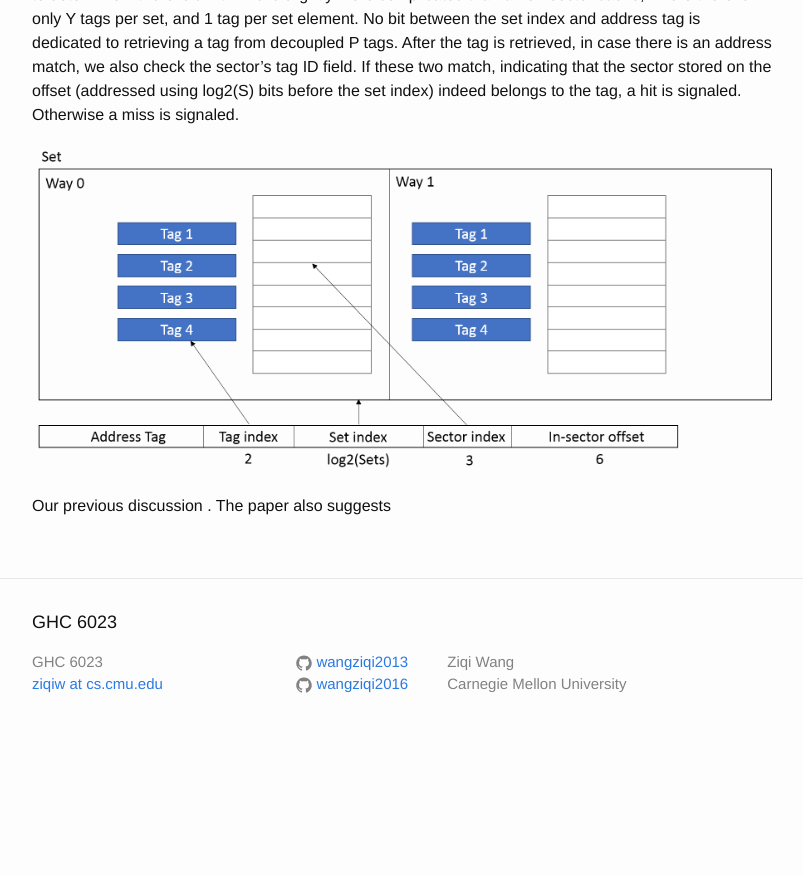
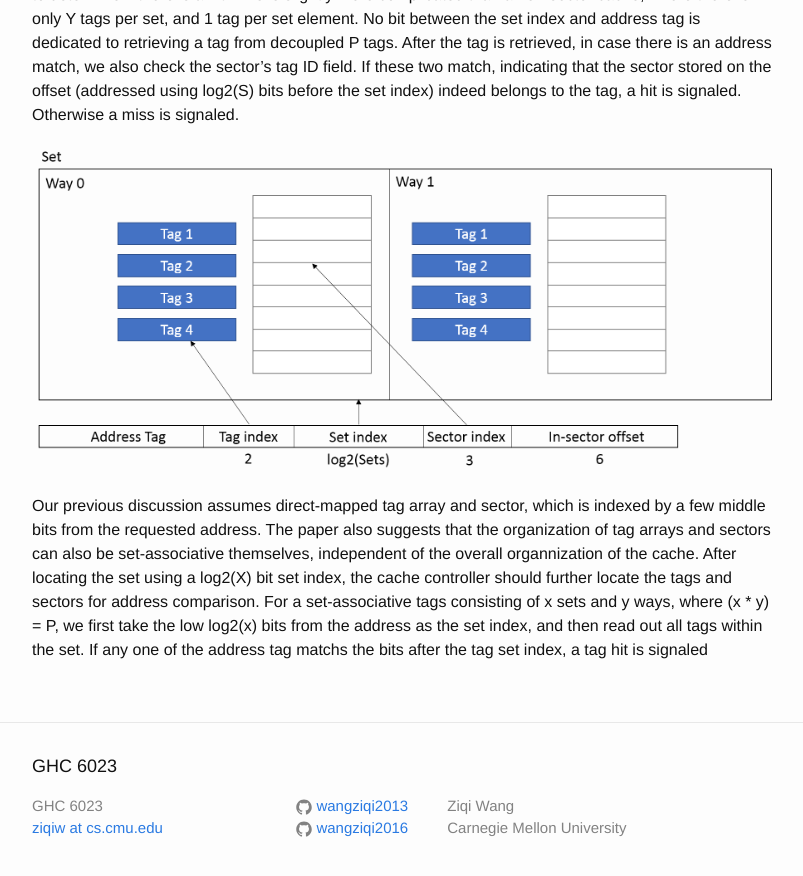
Before and after one commit to wangziqi2013/wangziqi2013.github.io, a Jekyll site: the page built from _posts/2020-05-24-decoupled-sector-caches.markdown, in a window 1280 px wide and 900 px high, scrolled down 1922 px. Shown: the top 876 px of the window, without its empty margins (238-1041 px from the left). Built offline with Jekyll 4.4.1, drawn with Linux system fonts in a browser that asks for light colours; before the commit the page ends 2678 px from its top, so only the background shows below that.

Commit message:
Adding tag hit

```diff
--- a/_posts/2020-05-24-decoupled-sector-caches.markdown
+++ b/_posts/2020-05-24-decoupled-sector-caches.markdown
@@ -77,4 +77,10 @@ bits before the set index) indeed belongs to the tag, a hit is signaled. Otherwi
 
 ![Address Translation](/static/2020-05-24-01.png)
 
-Our previous discussion . The paper also suggests
+Our previous discussion assumes direct-mapped tag array and sector, which is indexed by a few middle bits from the requested
+address. The paper also suggests that the organization of tag arrays and sectors can also be set-associative themselves,
+independent of the overall organnization of the cache. After locating the set using a log2(X) bit set index,
+the cache controller should further locate the tags and sectors for address comparison.
+For a set-associative tags consisting of x sets and y ways, where (x * y) = P, we first take the low log2(x) bits from the
+address as the set index, and then read out all tags within the set. If any one of the address tag matchs the bits
+after the tag set index, a tag hit is signaled
```
